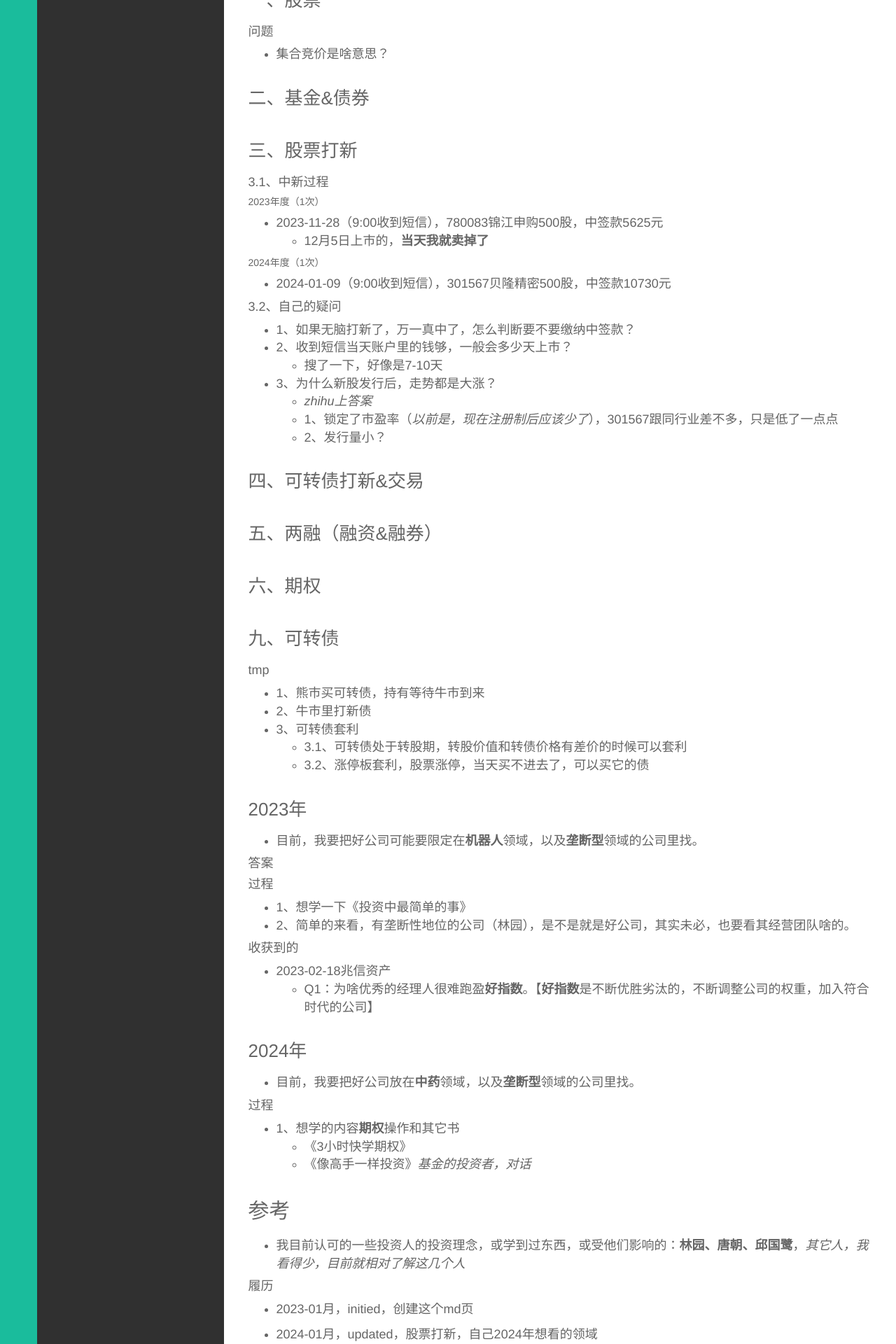
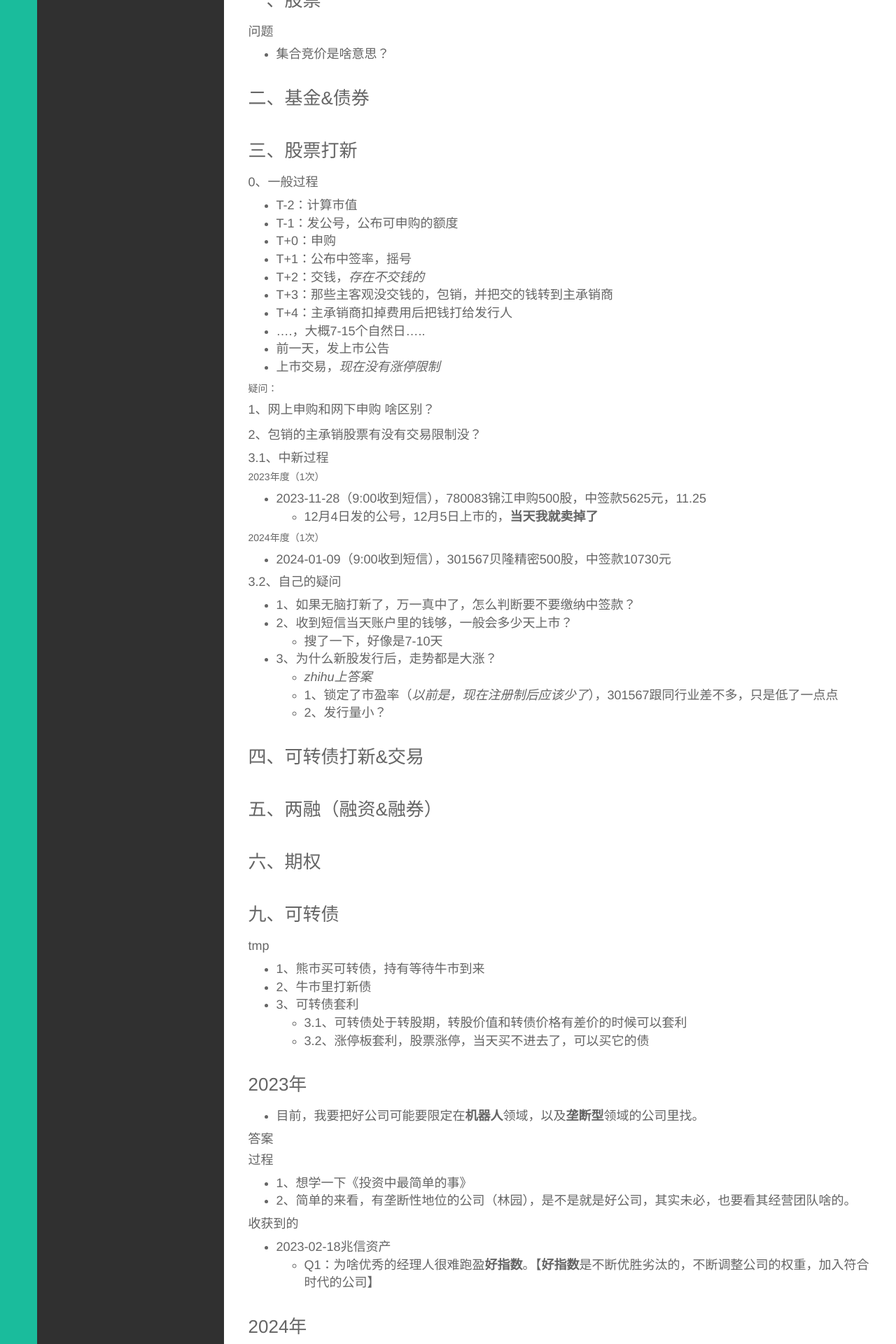
Before and after one commit to wolflion/blog, a Jekyll site: the page built from _posts/生活/2023-01-25-lionel-investment-thinking.md, in a window 1280 px wide. Shown: the part 1987-3907 px from the top of the page at 70% size. Built offline with Jekyll 4.4.1, drawn with Linux system fonts in a browser that asks for light colours.

Commit message:
Update 2023-01-25-lionel-investment-thinking.md

```diff
--- a/_posts/生活/2023-01-25-lionel-investment-thinking.md
+++ b/_posts/生活/2023-01-25-lionel-investment-thinking.md
@@ -84,12 +84,31 @@ description:
 
 ### 三、股票打新
 
+#### 0、一般过程
+
++ T-2：计算市值
++ T-1：发公号，公布可申购的额度
++ T+0：申购
++ T+1：公布中签率，摇号
++ T+2：交钱，*存在不交钱的*
++ T+3：那些主客观没交钱的，包销，并把交的钱转到主承销商
++ T+4：主承销商扣掉费用后把钱打给发行人
++ ....，大概7-15个自然日.....
++ 前一天，发上市公告
++ 上市交易，*现在没有涨停限制*
+
+##### 疑问：
+
+1、网上申购和网下申购 啥区别？
+
+2、包销的主承销股票有没有交易限制没？
+
 #### 3.1、中新过程
 
 ##### 2023年度（1次）
 
-+ 2023-11-28（9:00收到短信），780083锦江申购500股，中签款5625元
-  + 12月5日上市的，**当天我就卖掉了**
++ 2023-11-28（9:00收到短信），780083锦江申购500股，中签款5625元，11.25
+  + 12月4日发的公号，12月5日上市的，**当天我就卖掉了**
 
 ##### 2024年度（1次）
 
```
